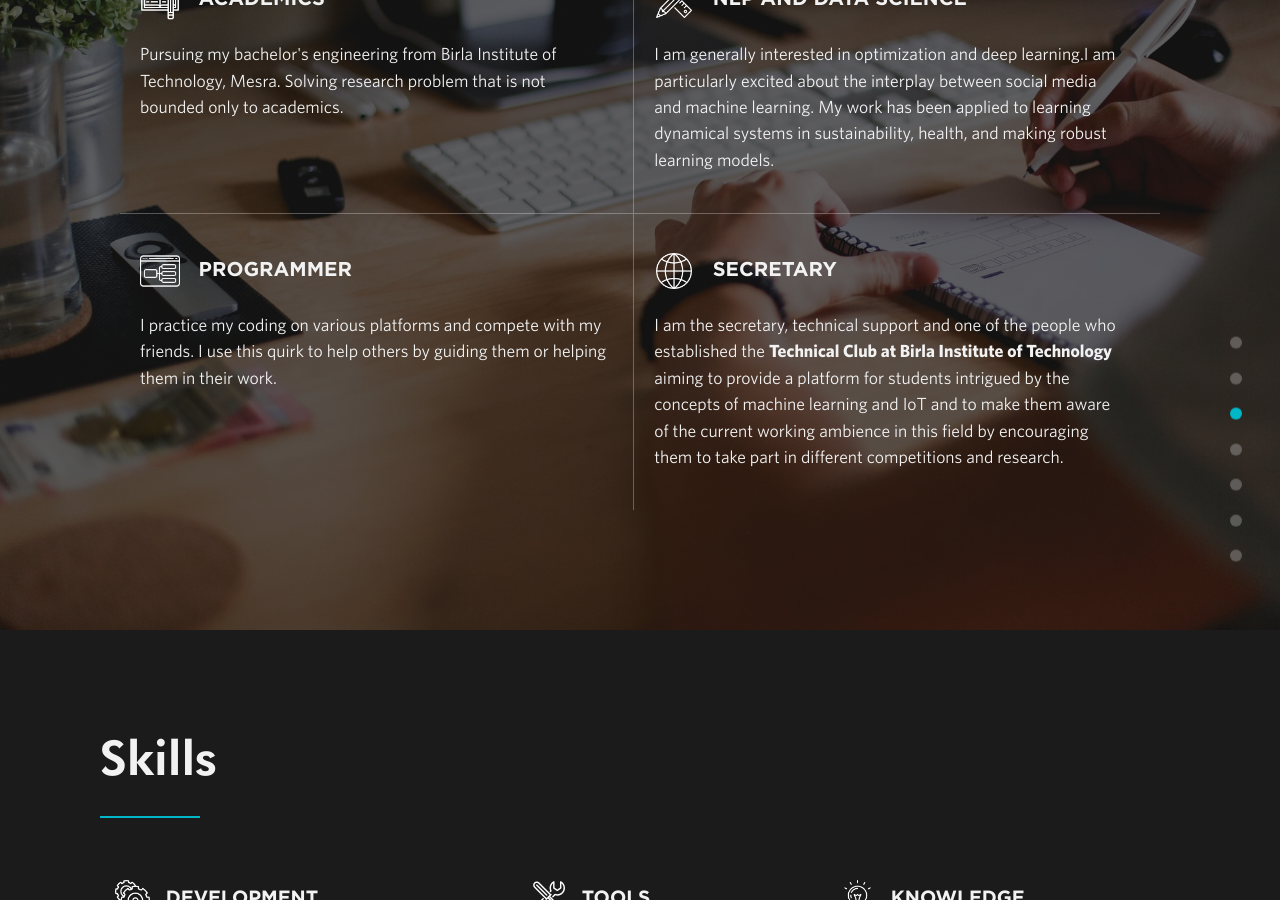
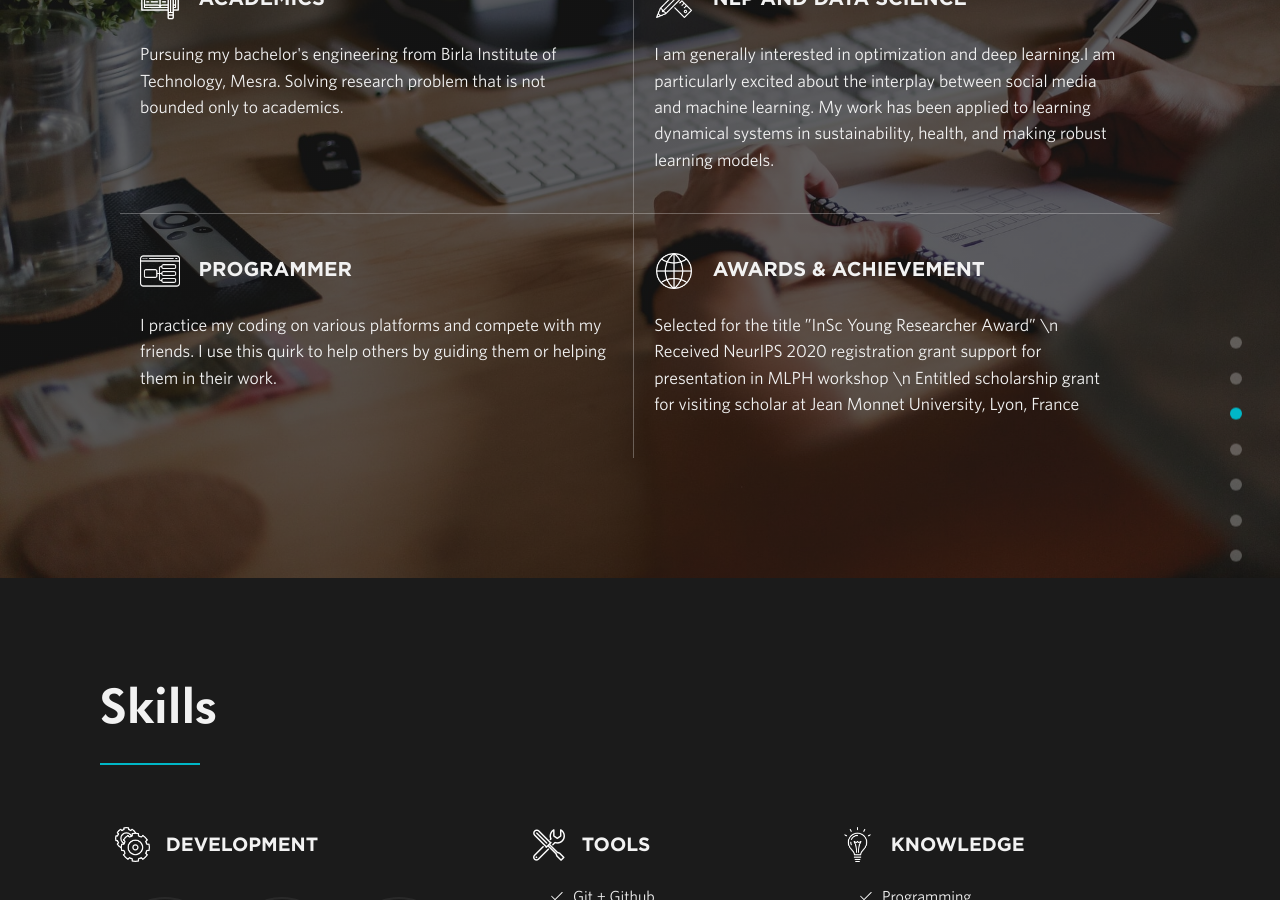
Before and after one commit to sumit6597/sumit6597.github.io, a Jekyll site: the page built from index.html, in a window 1280 px wide and 900 px high, scrolled down 2012 px. Built offline with Jekyll 4.4.1, drawn with Linux system fonts in a browser that asks for light colours; nearby versions of some CDN libraries.

Commit message:
Update services.yml

```diff
--- a/_data/services.yml
+++ b/_data/services.yml
@@ -13,6 +13,8 @@
       sprite: xd
       text: I practice my coding on various platforms and compete with my friends. I use this quirk to help others by guiding them or helping them in their work.
 
-    - heading: Secretary
+    - heading: Awards & Achievement
       sprite: wit
-      text: I am the secretary, technical support and one of the people who established the <strong>Technical Club at Birla Institute of Technology</strong> aiming to provide a platform for students intrigued by the concepts of machine learning  and IoT and to make them aware of the current working ambience in this field by encouraging them to take part in different competitions and research.
+      text: Selected for the title ”InSc Young Researcher Award” \n
+            Received NeurIPS 2020 registration grant support for presentation in MLPH workshop \n
+            Entitled scholarship grant for visiting scholar at Jean Monnet University, Lyon, France
```
